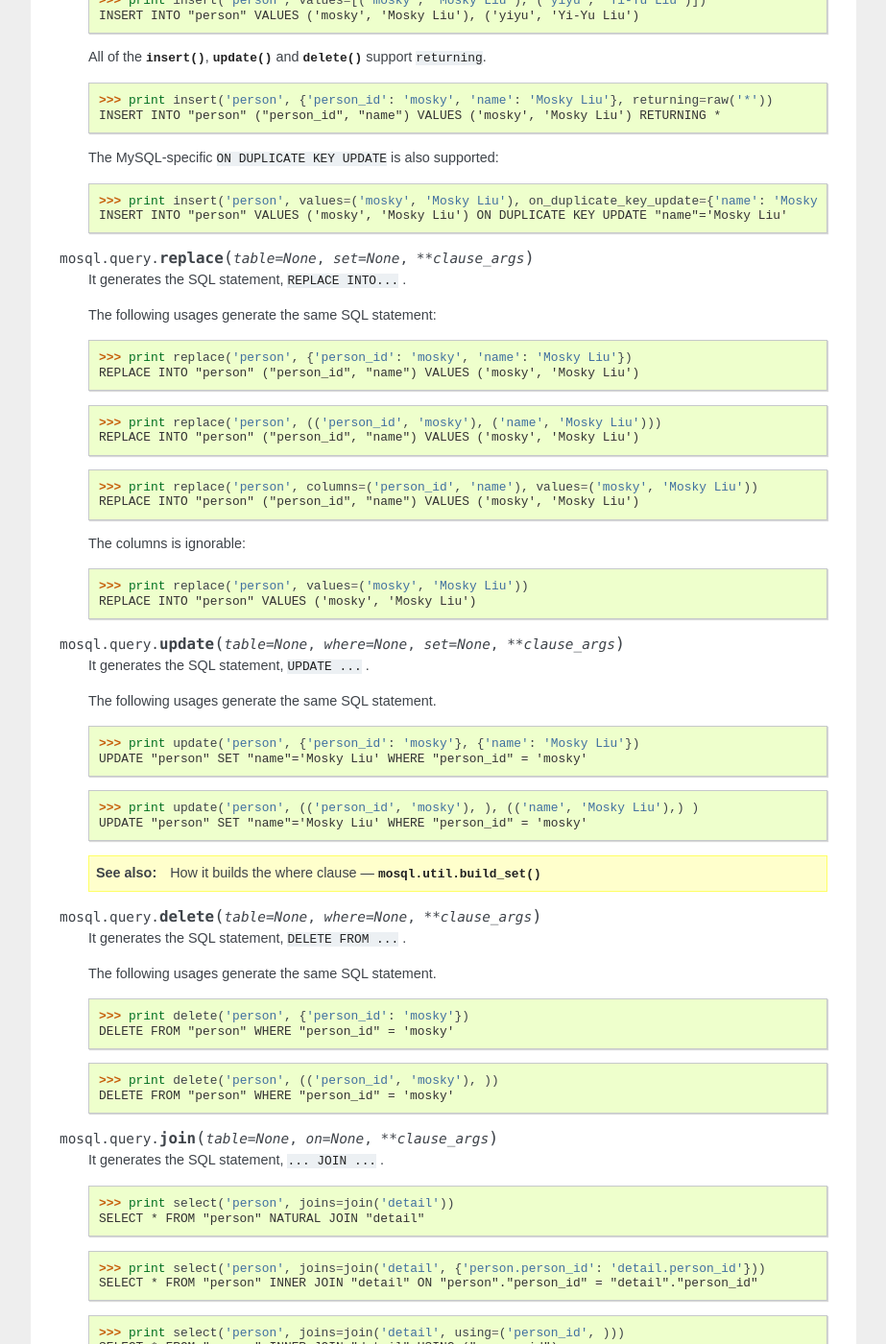
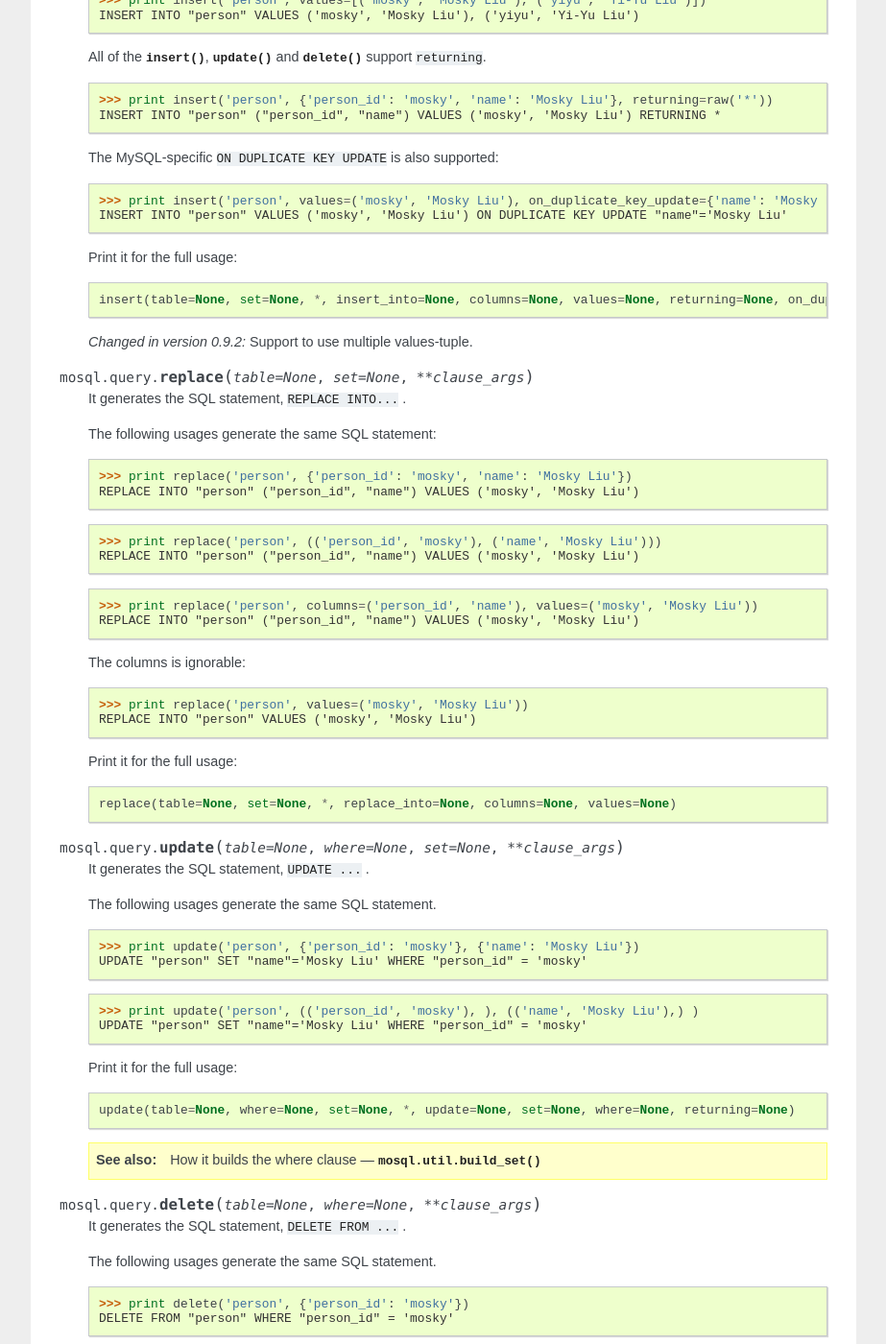
Before and after one commit to moskytw/mosql, a Sphinx documentation site: the page built from docs/query.rst, in a window 1280 px wide and 1400 px high, scrolled down 2682 px. Shown: the whole window at 96% size, without its empty margins (198-1121 px from the left). Built offline with Sphinx 7.4.7, drawn with Linux system fonts in a browser that asks for light colours; some of the changed text lies outside the part shown.

Commit message:
added full usage for each main func in query.rst

```diff
--- a/docs/query.rst
+++ b/docs/query.rst
@@ -160,6 +160,15 @@ If you want to build you own, there are all basic bricks you need -
     >>> print insert('person', values=('mosky', 'Mosky Liu'), on_duplicate_key_update={'name': 'Mosky Liu'})
     INSERT INTO "person" VALUES ('mosky', 'Mosky Liu') ON DUPLICATE KEY UPDATE "name"='Mosky Liu'
 
+    Print it for the full usage:
+
+    ::
+
+        insert(table=None, set=None, *, insert_into=None, columns=None, values=None, returning=None, on_duplicate_key_update=None)
+
+    .. versionchanged:: 0.9.2
+        Support to use multiple values-tuple.
+
 .. py:function:: replace(table=None, set=None, **clause_args)
 
     It generates the SQL statement, ``REPLACE INTO...`` .
@@ -180,6 +189,12 @@ If you want to build you own, there are all basic bricks you need -
     >>> print replace('person', values=('mosky', 'Mosky Liu'))
     REPLACE INTO "person" VALUES ('mosky', 'Mosky Liu')
 
+    Print it for the full usage:
+
+    ::
+
+        replace(table=None, set=None, *, replace_into=None, columns=None, values=None)
+
 .. py:function:: update(table=None, where=None, set=None, **clause_args)
 
     It generates the SQL statement, ``UPDATE ...`` .
@@ -191,6 +206,12 @@ If you want to build you own, there are all basic bricks you need -
 
     >>> print update('person', (('person_id', 'mosky'), ), (('name', 'Mosky Liu'),) )
     UPDATE "person" SET "name"='Mosky Liu' WHERE "person_id" = 'mosky'
+
+    Print it for the full usage:
+
+    ::
+
+        update(table=None, where=None, set=None, *, update=None, set=None, where=None, returning=None)
 
     .. seealso::
         How it builds the where clause --- :func:`mosql.util.build_set`
@@ -206,6 +227,12 @@ If you want to build you own, there are all basic bricks you need -
 
     >>> print delete('person', (('person_id', 'mosky'), ))
     DELETE FROM "person" WHERE "person_id" = 'mosky'
+
+    Print it for the full usage:
+
+    ::
+
+        delete(table=None, where=None, *, delete_from=None, where=None, returning=None)
 
 .. py:function:: join(table=None, on=None, **clause_args)
 
@@ -225,6 +252,12 @@ If you want to build you own, there are all basic bricks you need -
 
     >>> print select('person', joins=join('detail', type='cross'))
     SELECT * FROM "person" CROSS JOIN "detail"
+
+    Print it for the full usage:
+
+    ::
+
+        join(table=None, on=None, *, type=None, join=None, on=None, using=None)
 
     .. seealso::
         How it builds the where clause --- :func:`mosql.util.build_on`
```
